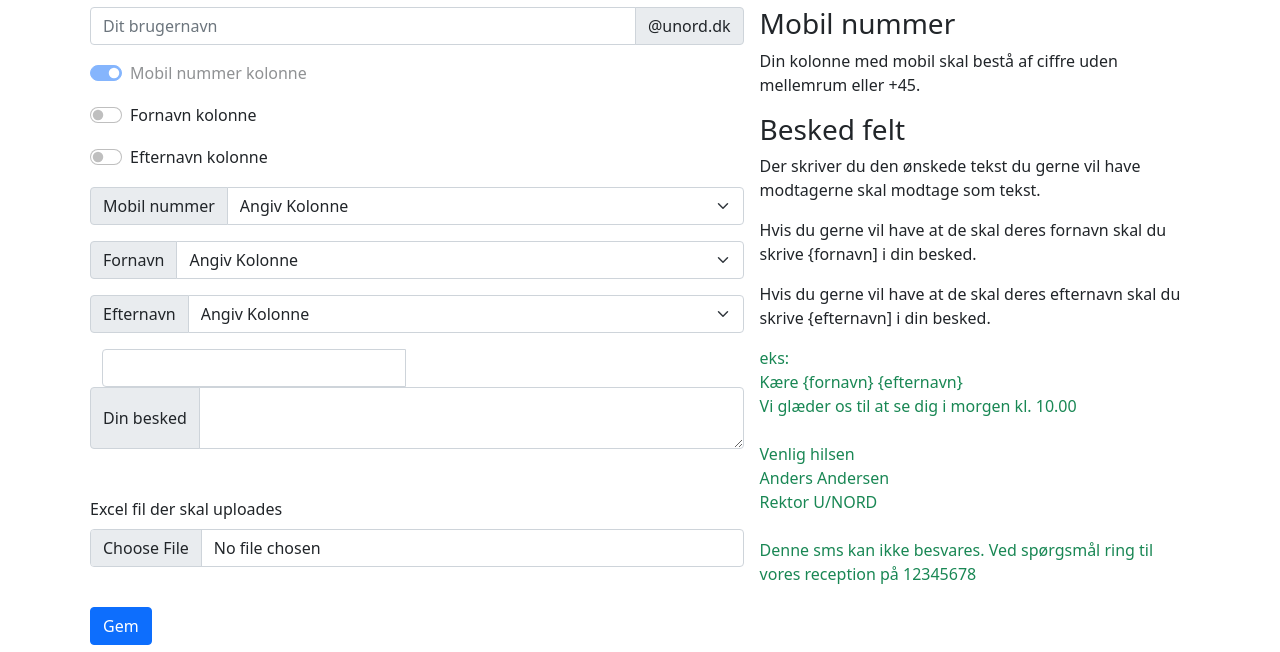
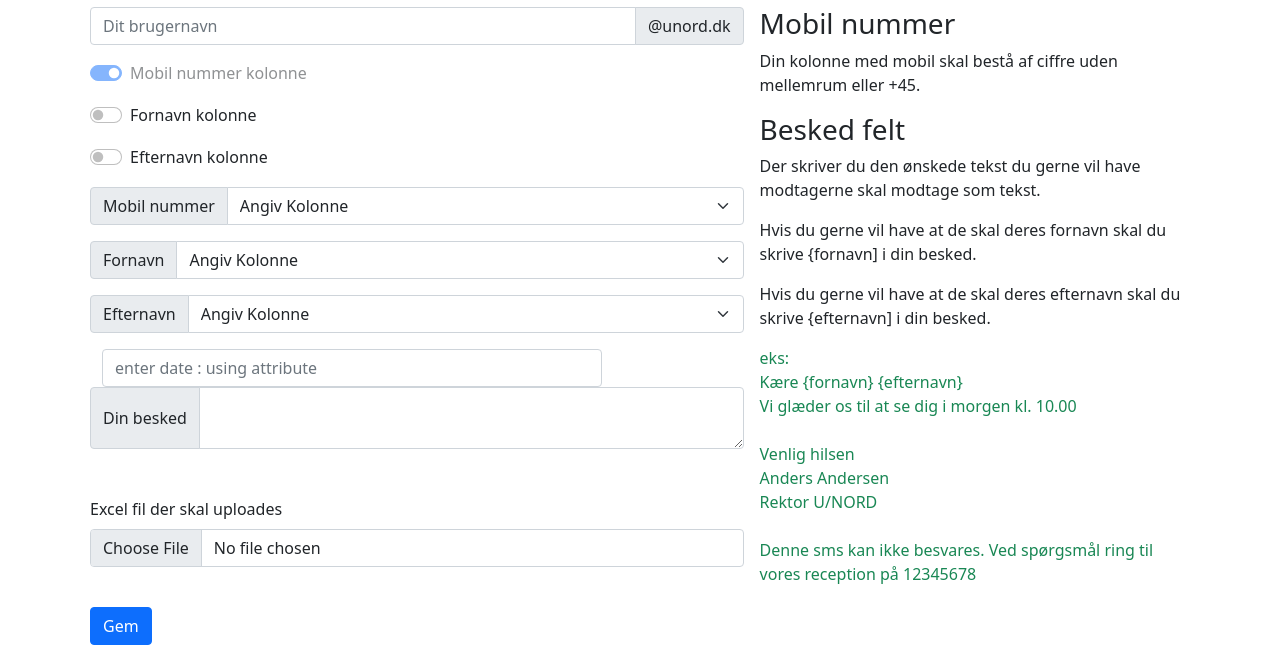
Before and after one commit to unord/sms-unord, a Django app: page /sms_app/sms_app/UploadSms/ in a window 1280 px wide. Shown: the part 145-797 px from the top of the page. Run offline with Django 4.2, Linux system fonts and the light colour scheme; parts of the project's set-up code (start-up, migrations or seed data) failed here and were passed over.

Commit message:
upload excel

```diff
--- a/sms_app/templates/sms_app/upload_sms_list.html
+++ b/sms_app/templates/sms_app/upload_sms_list.html
@@ -144,24 +144,10 @@ Upload excel fil
   </select>
 </div>
                     <p>
-<div class="container">
-   <div class="row">
-      <div class='col-sm-6'>
-         <div class="form-group">
-            <div class='input-group date' id='datetimepicker1'>
-               <input type='text' class="form-control" />
-               <span class="input-group-addon">
-               <span class="glyphicon glyphicon-calendar"></span>
-               </span>
-            </div>
-         </div>
-      </div>
-      <script type="text/javascript">
-         $(function () {
-             $('#datetimepicker1').datetimepicker();
-         });
-      </script>
-   </div>
+<div class= "container">
+<div class= "form">
+<input type= "text" class= "form-control" data-provide= "datepicker" placeholder= "enter date : using attribute" style= "width:500px;">
+</div>
 </div>
 
 <div class="input-group">
```
